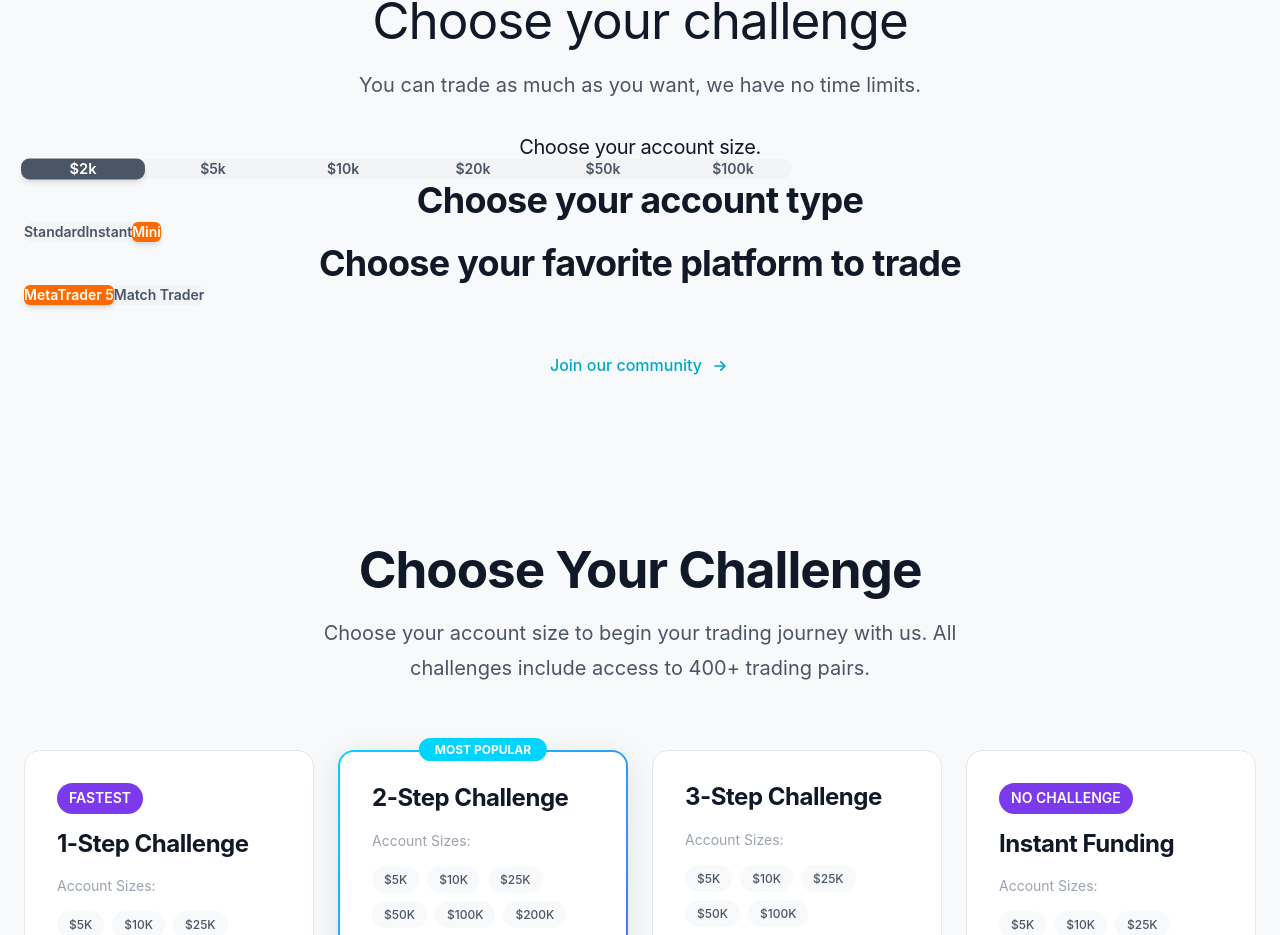
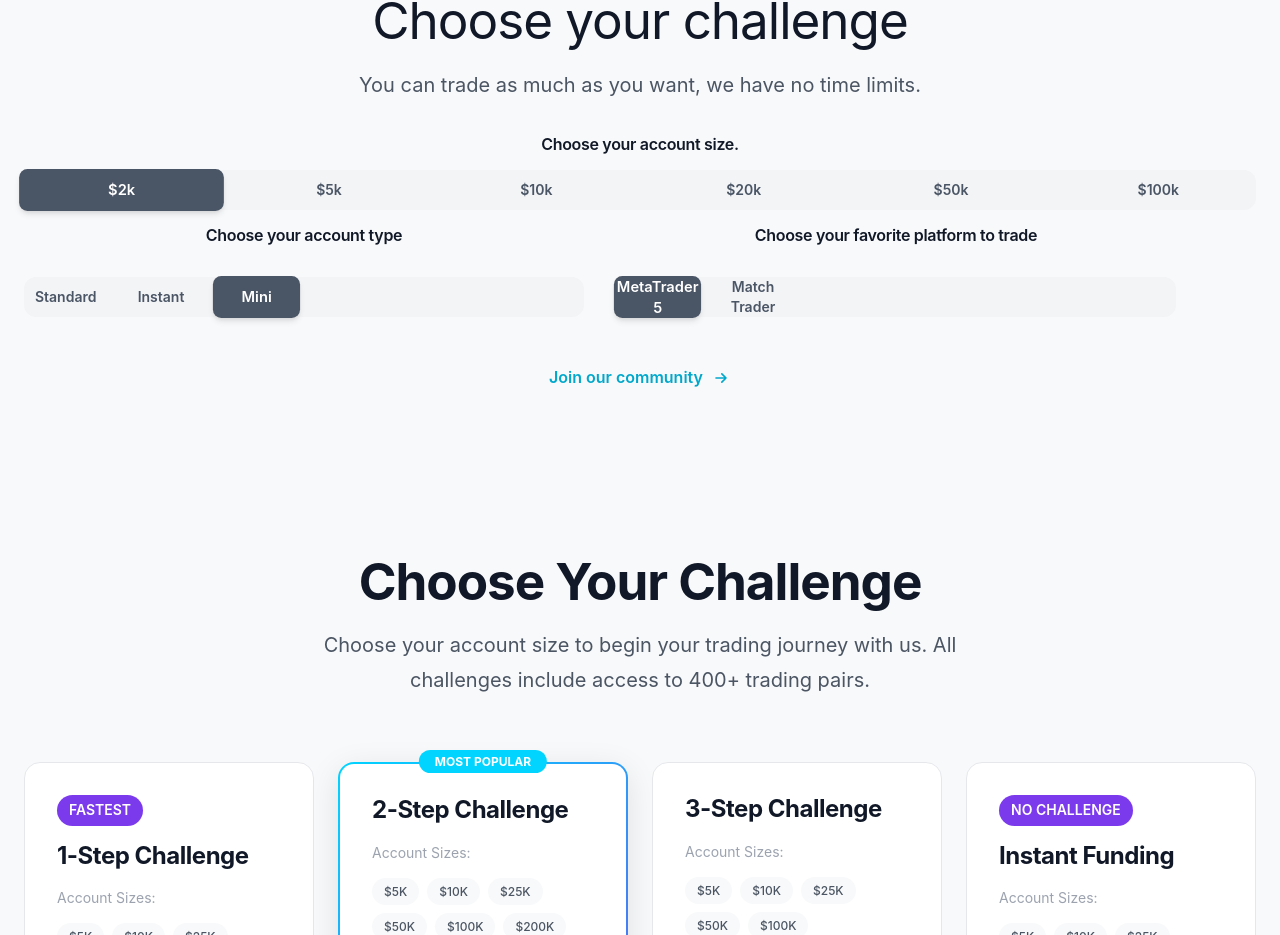
Before and after one commit to Bigmehelen/TradingAppFrontEnd, a Next.js app in the folder trading-app/: page / in a window 1280 px wide. Shown: the part 1708-2643 px from the top of the page. Built offline with nearby package versions, Linux system fonts and the light colour scheme.

Commit message:
updating pricing

```diff
--- a/trading-app/components/Header.jsx
+++ b/trading-app/components/Header.jsx
@@ -27,16 +27,8 @@ function Header({ onContactClick }) {
         <div style={{ display: 'flex', alignItems: 'center', justifyContent: 'space-between', height: '5rem' }}>
 
           <div style={{ display: 'flex', alignItems: 'center' }}>
-            <a
-              href="#hero"
-              style={{
-                fontSize: '1.5rem',
-                fontWeight: 700,
-                background: 'linear-gradient(135deg, var(--maven-cyan) 0%, var(--maven-purple) 100%)',
-                WebkitBackgroundClip: 'text',
-                WebkitTextFillColor: 'transparent',
-                backgroundClip: 'text',
-                textDecoration: 'none'
+            <a href="#Top" style={{ fontSize: '1.5rem', fontWeight: 700, background: 'linear-gradient(135deg, var(--maven-cyan) 0%, var(--maven-purple) 100%)',
+                WebkitBackgroundClip: 'text', WebkitTextFillColor: 'transparent', backgroundClip: 'text', textDecoration: 'none'
               }}
             >
               CoolPay
--- a/trading-app/components/Pricing.jsx
+++ b/trading-app/components/Pricing.jsx
@@ -4,7 +4,7 @@ function Pricing() {
 
     const [accountSize, setAccountSize] = useState("$2k");
     const [accountType, setAccountType] = useState("Mini");
-    const [platform, setPlatform] = useState("MetaTrader 5");
+    const [platf, setPlatform] = useState("MetaTrader 5");
 
     const sizes = ["$2k", "$5k", "$10k", "$20k", "$50k", "$100k"];
     const types = ["Standard", "Instant", "Mini"];
@@ -31,19 +31,18 @@ function Pricing() {
                     </p>
                 </div>
 
-                <div style={{ textAlign: 'center', marginTop: '2rem' }}>
-                    <h2 style={{fontSize: '1.25rem', maxWidth: '42rem', margin: '0 auto', color: 'var(--maven-text-primary)', fontWeight: 400, lineHeight: 1.2, letterSpacing: '-0.02em' }}>
+                <div style={{ textAlign: 'center', marginTop: '2rem', width:'full' }}>
+                        <h2 style={{fontSize: '1rem', maxWidth: '42rem', margin: '0 auto', marginBottom:'1rem', marginTop:'1rem', color: 'var(--maven-text-primary)', fontWeight: 600, lineHeight: 1.2, letterSpacing: '-0.02em' }}>
                             Choose your account size.
                         </h2>
 
 
-                <div className="max-w-3xl mx-auto">
-                    <div className="grid grid-cols-3 sm:grid-cols-6 gap-3 bg-gray-100 rounded-xl p-2">
+                    <div className="grid grid-cols-3 sm:grid-cols-6 gap-3 items-center justify-center bg-gray-100 rounded-xl p-2">
                         {sizes.map((size) => (
                         <button
                             key={size}
                             onClick={() => setAccountSize(size)}
-                            className={`py-3 rounded-lg text-sm font-semibold transition-all duration-200
+                            className={`py-3 justify-between rounded-lg max-w-2xl text-sm h-10 font-semibold transition-all duration-200
                             ${
                             accountSize === size
                                 ? "bg-gray-600 text-white shadow-md scale-105"
@@ -54,64 +53,67 @@ function Pricing() {
                         </button>
                         ))}
                     </div>
-                </div>
 
-            <h3 className="text-gray-400 mb-4 font-medium">
+
+                    <div className="grid grid-cols-1 md:grid-cols-2 justify-center align-center items-center max-w-6xl gap-8">
+
+                        <div>
+                            <h2 style={{ fontSize: '1rem', maxWidth: '42rem', margin: '0 auto', marginBottom: '2rem', marginTop: '1rem',
+                                    color: 'var(--maven-text-primary)', fontWeight: 600, lineHeight: 1.2, letterSpacing: '-0.02em'}}
+                            >
                                 Choose your account type
-            </h3>
+                            </h2>
 
-            <div className="flex bg-gray-100 rounded-lg p-1 w-fit">
+                            <div className="grid grid-cols-3 sm:grid-cols-6 gap-3 bg-gray-100 rounded-xl p-2">
                                 {types.map((type) => (
                                     <button
-                    key={type}
-                    onClick={() => setAccountType(type)}
-                    className={`px-6 py-2 rounded-md text-sm font-semibold transition-all duration-200
+                                        key={type} onClick={() => setAccountType(type)}
+                                        className={`py-3 rounded-lg text-sm h-10 font-semibold transition-all duration-200
                                         ${
                                             accountType === type
-                        ? "bg-orange-500 text-white shadow-md"
-                        : "text-gray-600 hover:bg-gray-200"
+                                                ? "bg-gray-600 text-white shadow-md scale-105"
+                                                : "text-gray-600 hover:bg-white hover:shadow-sm"
                                         }`}
                                     >
                                         {type}
                                     </button>
                                 ))}
                             </div>
+                        </div>
 
-                <h3 className="text-gray-600 mb-4 font-medium">
+
+                        <div>
+                            <h2 style={{ fontSize: '1rem', maxWidth: '42rem', margin: '0 auto', marginBottom: '2rem', marginTop: '1rem',
+                                    color: 'var(--maven-text-primary)', fontWeight:600, lineHeight: 1.2,letterSpacing: '-0.02em'}}
+                            >
                                 Choose your favorite platform to trade
-                </h3>
+                            </h2>
 
-                    <div className="flex bg-gray-100 rounded-lg p-1 w-fit">
-                        {platforms.map((item) => (
+                            <div className="grid grid-cols-3 sm:grid-cols-6 gap-3 bg-gray-100 rounded-xl p-2">
+                                {platforms.map((platform) => (
                                     <button
-                            key={item}
-                            onClick={() => setPlatform(item)}
-                            className={`px-6 py-2 rounded-md text-sm font-semibold transition-all duration-200
+                                        key={platform}
+                                        onClick={() => setPlatform(platform)}
+                                        className={`py-3 rounded-lg h-10 text-sm font-semibold transition-all duration-200
                                         ${
-                                platform === item
-                                ? "bg-orange-500 text-white shadow-md"
-                                : "text-gray-600 hover:bg-gray-200"
+                                            platf === platform
+                                                ? "bg-gray-600 text-white shadow-md scale-105"
+                                                : "text-gray-600 hover:bg-white hover:shadow-sm"
                                         }`}
                                     >
-                            {item}
+                                        {platform}
                                     </button>
                                 ))}
                             </div>
                         </div>
 
+                    </div>
+
 
                     <div style={{ textAlign: 'center', marginTop: '3rem' }}>
                         <a
-                        href="#"
-                        style={{
-                            display: 'inline-flex',
-                            alignItems: 'center',
-                            gap: '0.5rem',
-                            fontWeight: 500,
-                            transition: 'color 0.3s',
-                            color: 'var(--maven-cyan-dark)',
-                            textDecoration: 'none'
-                        }}
+                            href="#" style={{ display: 'inline-flex', alignItems: 'center', gap: '0.5rem', fontWeight: 600, transition: 'color 0.3s',
+                                color: 'var(--maven-cyan-dark)', textDecoration: 'none' }}
                         >
                             Join our community
                             <svg style={{ width: '1.25rem', height: '1.25rem' }} fill="none" stroke="currentColor" viewBox="0 0 24 24">
@@ -120,6 +122,7 @@ function Pricing() {
                         </a>
                     </div>
                 </div>
+            </div>
         </section>
     );
 }
```
Also changed, not shown: trading-app/components/ChallengeCard.jsx (+3 -17 lines), trading-app/components/ProcessSteps.jsx (+3 -16 lines). Lines whose indentation alone changed are shown as unchanged.
